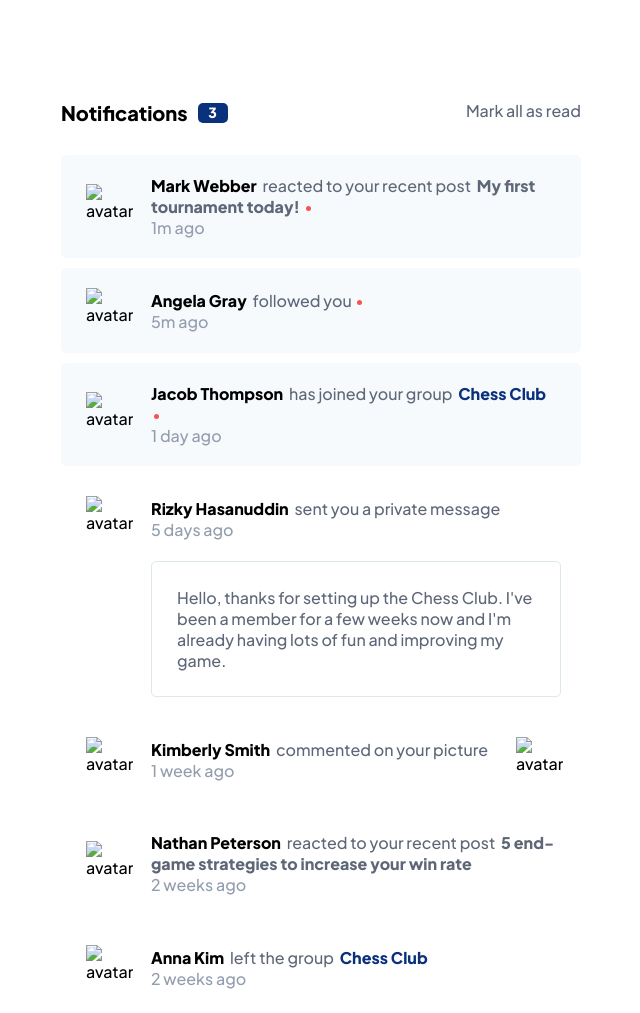
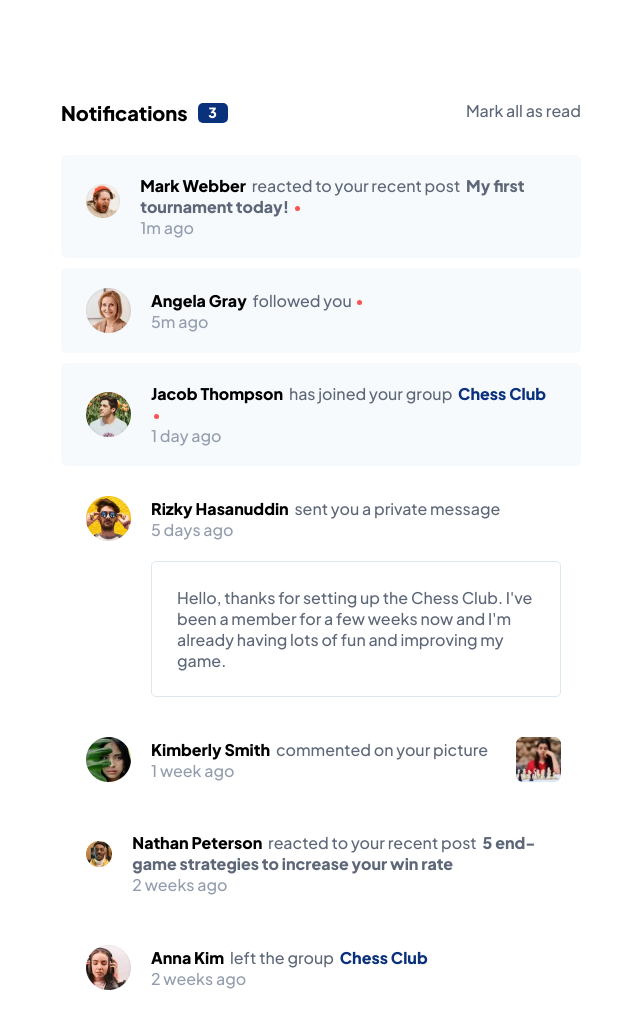
Before and after one commit to Omar-Wael/Notifications-Page, a plain HTML site: page index.html in a window 1280 px wide. Shown: the top 1013 px of the page, without its empty margins (319-959 px from the left). Drawn offline with Linux system fonts and the light colour scheme; the site is published under a folder, as on GitHub Pages, so addresses that start at the root find nothing.

Commit message:
Update index.html

```diff
--- a/index.html
+++ b/index.html
@@ -49,7 +49,7 @@
         >
           <div class="notification-item">
             <div class="notification-image">
-              <img src="/assets/images/avatar-mark-webber.webp" alt="avatar" />
+              <img src="assets/images/avatar-mark-webber.webp" alt="avatar" />
             </div>
             <div class="notification-details">
               <div class="notification-text">
@@ -68,7 +68,7 @@
         >
           <div class="notification-item">
             <div class="notification-image">
-              <img src="/assets/images/avatar-angela-gray.webp" alt="avatar" />
+              <img src="assets/images/avatar-angela-gray.webp" alt="avatar" />
             </div>
             <div class="notification-details">
               <div class="notification-text">
@@ -87,7 +87,7 @@
           <div class="notification-item">
             <div class="notification-image">
               <img
-                src="/assets/images/avatar-jacob-thompson.webp"
+                src="assets/images/avatar-jacob-thompson.webp"
                 alt="avatar"
               />
             </div>
@@ -108,7 +108,7 @@
           <div class="notification-item">
             <div class="notification-image">
               <img
-                src="/assets/images/avatar-rizky-hasanuddin.webp"
+                src="assets/images/avatar-rizky-hasanuddin.webp"
                 alt="avatar"
               />
             </div>
@@ -135,7 +135,7 @@
           <div class="notification-item">
             <div class="notification-image">
               <img
-                src="/assets/images/avatar-kimberly-smith.webp"
+                src="assets/images/avatar-kimberly-smith.webp"
                 alt="avatar"
               />
             </div>
@@ -149,7 +149,7 @@
             </div>
           </div>
           <div class="n-personal-pic">
-            <img src="/assets/images/image-chess.webp" alt="avatar" />
+            <img src="assets/images/image-chess.webp" alt="avatar" />
           </div>
         </div>
         <div
@@ -159,7 +159,7 @@
           <div class="notification-item">
             <div class="notification-image">
               <img
-                src="/assets/images/avatar-nathan-peterson.webp"
+                src="assets/images/avatar-nathan-peterson.webp"
                 alt="avatar"
               />
             </div>
@@ -180,7 +180,7 @@
         >
           <div class="notification-item">
             <div class="notification-image">
-              <img src="/assets/images/avatar-anna-kim.webp" alt="avatar" />
+              <img src="assets/images/avatar-anna-kim.webp" alt="avatar" />
             </div>
             <div class="notification-details">
               <div class="notification-text">
```
